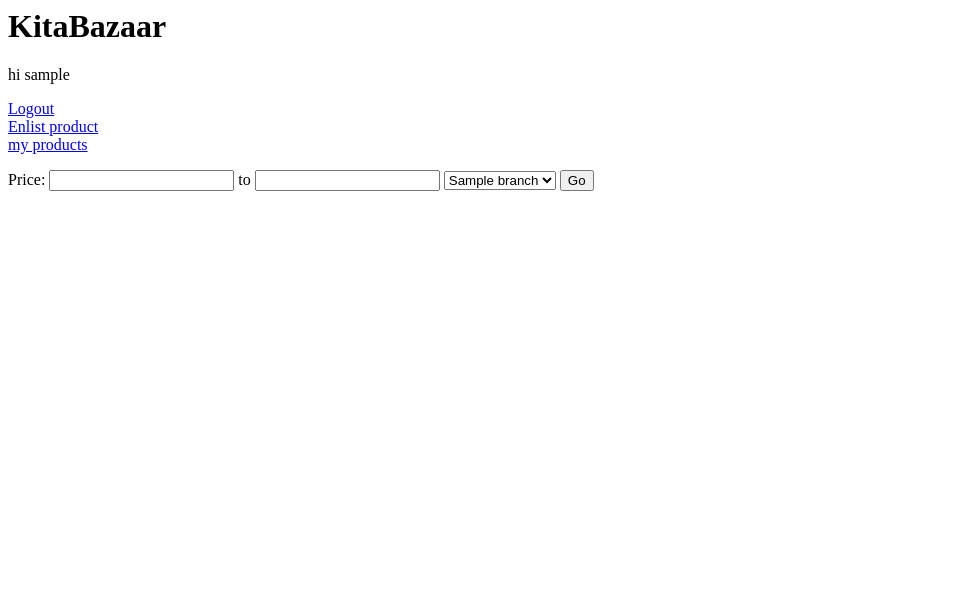
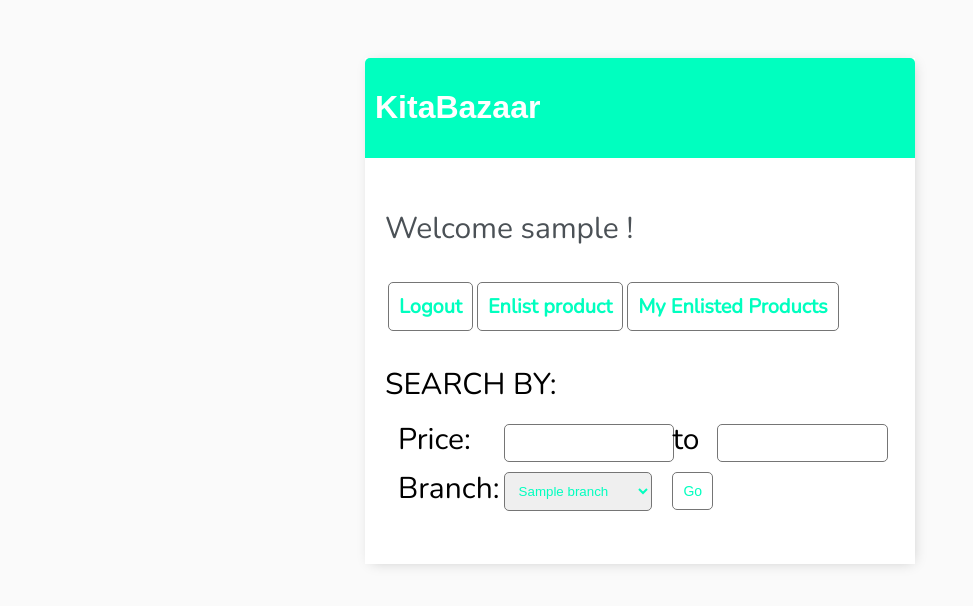
Before and after one commit to arch1tek/kitabazaar, a Django app: page / in a window 1280 px wide. Shown: the top 606 px of the page, without its empty margins (0-973 px from the left). Run offline with Django 4.2, Linux system fonts and the light colour scheme; a user stored in the database is signed in; tables that the repository leaves empty hold one stand-in row (values such as "Sample post").

Commit message:
myproductscss

```diff
--- a/base/templates/base/home.html
+++ b/base/templates/base/home.html
@@ -1,31 +1,77 @@
+{% extends 'base/main.html' %}
+{% block content %}
+
 <html>
 <body>
+    <div class="header-bar">
         <h1>KitaBazaar</h1>
+    </div>
 
+    <div class="card-body">
         {%if request.user.is_authenticated%}
-        <p>hi {{request.user}}</p>
+        <p>Welcome {{request.user}} !</p>
+        <table>
+            <tr>
+                <td>
+                    <div class="hyperlink">
                         <a href="{% url 'logout'%}">Logout</a>
-        <br>
+                    </div>
+                </td>
+                <td>
+                    <div class="hyperlink">
                         <a href="{% url 'enlist'%}">Enlist product</a>
-        <br>
-        <a href="{% url 'myproducts'%}">my products</a>
+                    </div>
+                </td>
+                <td>
+                    <div class="hyperlink">
+                        <a href="{% url 'myproducts'%}">My Enlisted Products</a>
+                    </div>
+                </td>
+            </tr>
+        </table>
         <p>
             <form method="get">
+                SEARCH BY:
+                <br>
+                <table style="margin: 10px;">
+                    <tr>
+                        <td>
                             Price:
-                <input type="number" name="min_price" maxlength="4" size="3" value={{filter_price1}}>
-                to <input type="number" name="max_price" maxlength="4" size="3" value={{filter_price2}}>
+                        </td>
+                        <td>
+                            <input class="button" type="number" name="min_price" maxlength="4" size="3" value={{filter_price1}}>
+                        </td>
+                        <td>
+                             to
+                        </td>
+                        <td>
+                            <input class="button" type="number" name="max_price" maxlength="3" size="2" value={{filter_price2}}>
+                        </td>
+                    </tr>
+                    <tr>
+                        <td>
+                            Branch:
+                        </td>
+                        <td>
                             <select name="branch" >
                                 {% for branch in branchlist %}
                                 <option value={{branch}}>{{branch}}</option>
                                 {% endfor %}
                             </select>
-                <input type="submit" value="Go">
+                        </td>
+                        <td>
+                            <input class="button" type="submit" value="Go">
+                        </td>
+                    </tr>
+                </table>
             </form>
         </p>
 
         {% for product in productslist %}
-        <div><p>
-            BOOK:<a href="">{{product.bookID.bookName}} edition: {{product.bookID.edition}}</a>
+        <div class="unsold"><p>
+            BOOK:<a href="">{{product.bookID.bookName}}</a>
+            <br>
+            Edition: {{product.bookID.edition}}
             <br>
             WRITTEN BY: {{product.bookID.author_names}}
             <br>
@@ -34,12 +80,15 @@
             {%for pphoto in product.product_photos|slice:":1" %}
                 <img src="{{pphoto.url}}" alt="MISSING JPG" height="100">
             {%endfor%}
-            <a href="{% url 'productdetails' product.id %}">details</a>
+            <a href="{% url 'productdetails' product.id %}">Details</a>
         </p></div>
         {% endfor %}
     {% else %}
         <a href="/login">Login</a>
     {%endif%}
+    </div>
 
 </body>
 </html>
+
+{% endblock content %}
--- a/base/templates/base/main.html
+++ b/base/templates/base/main.html
@@ -38,6 +38,8 @@
 
         a {
             font-weight: 600;
+            color:#00FFBF;
+            text-decoration: none;
         }
 
         .container {
@@ -139,7 +141,7 @@
 
         .dropArea {
             background-color: #f1f2f6;
-            color: black;
+            color: #00FFBF;
             border: #ced6e0 1px solid;
         }
 
@@ -196,6 +198,7 @@
             border-radius: 5px;
             padding: 10px;
             width: 90%;
+            color: #00FFBF;
         }
 
         label {
@@ -221,6 +224,7 @@
 
         .card-body {
             padding: 20px;
+            font-size: 30px;
         }
 
         .sold{
@@ -233,6 +237,15 @@
             padding: 20px;
             border-style: dashed;
             border-color:rgb(0, 251, 255);
+        }
+
+        .hyperlink {
+            border: 1px solid #757575;
+            background-color: #FFF;
+            color: #00FFBF;
+            padding: 10px;
+            font-size: 20px;
+            border-radius: 5px;
         }
 
     </style>
--- a/base/templates/base/myproducts.html
+++ b/base/templates/base/myproducts.html
@@ -4,7 +4,7 @@
 <html>
     <body>
         <div class="header-bar">
-            <h1>
+            <h1 font-family="Arial">
                 MY ENLISTED PRODUCTS
             </h1>
         </div>
@@ -31,7 +31,9 @@
             {% else %}
             <div class="unsold">
                 <p>
-                BOOK:<a href="">{{product.bookID.bookName}} edition: {{product.bookID.edition}}</a>
+                BOOK:<a href="">{{product.bookID.bookName}}</a>
+                <br>
+                Edition: {{product.bookID.edition}}</a>
                 <br>
                 WRITTEN BY: {{product.bookID.author_names}}
                 <br>
```
Also changed, not shown: base/templates/base/register.html (+16 -8 lines). Lines whose indentation alone changed are shown as unchanged.
